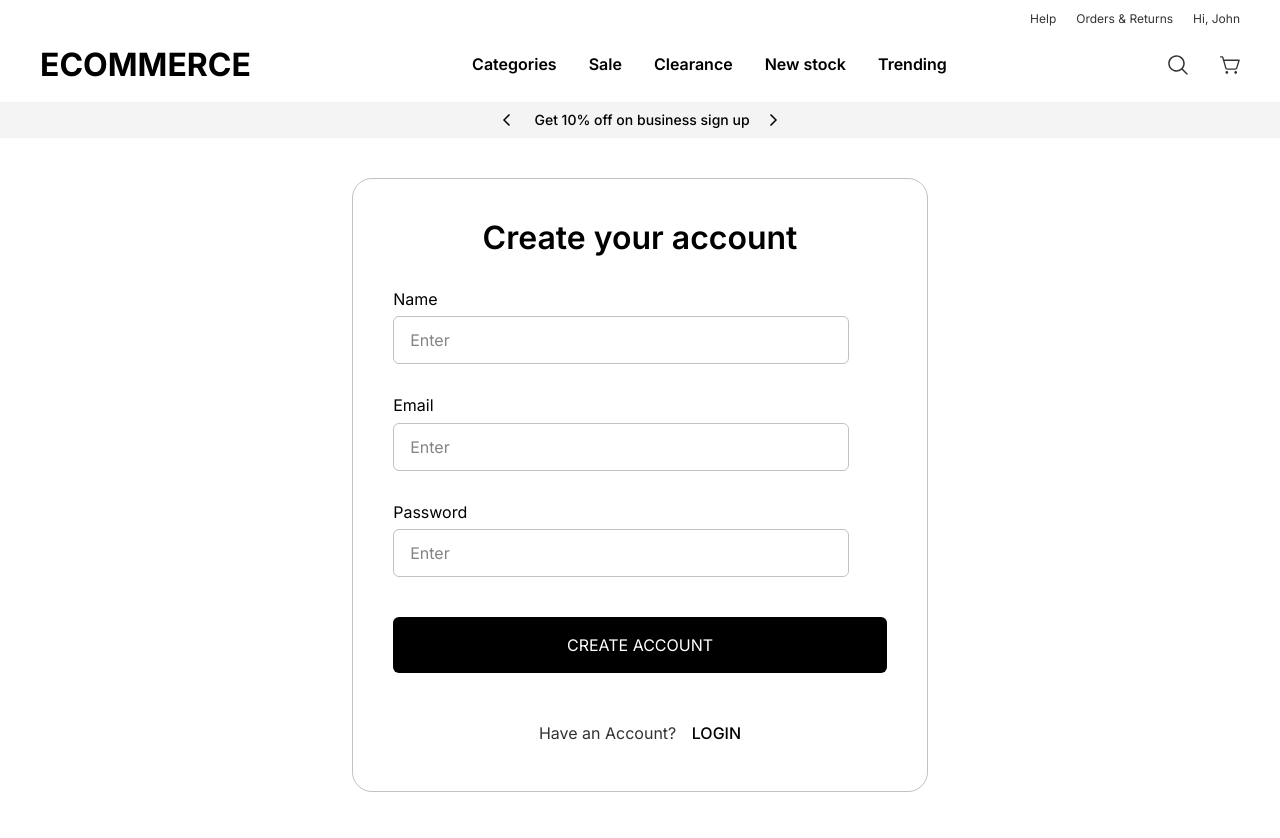
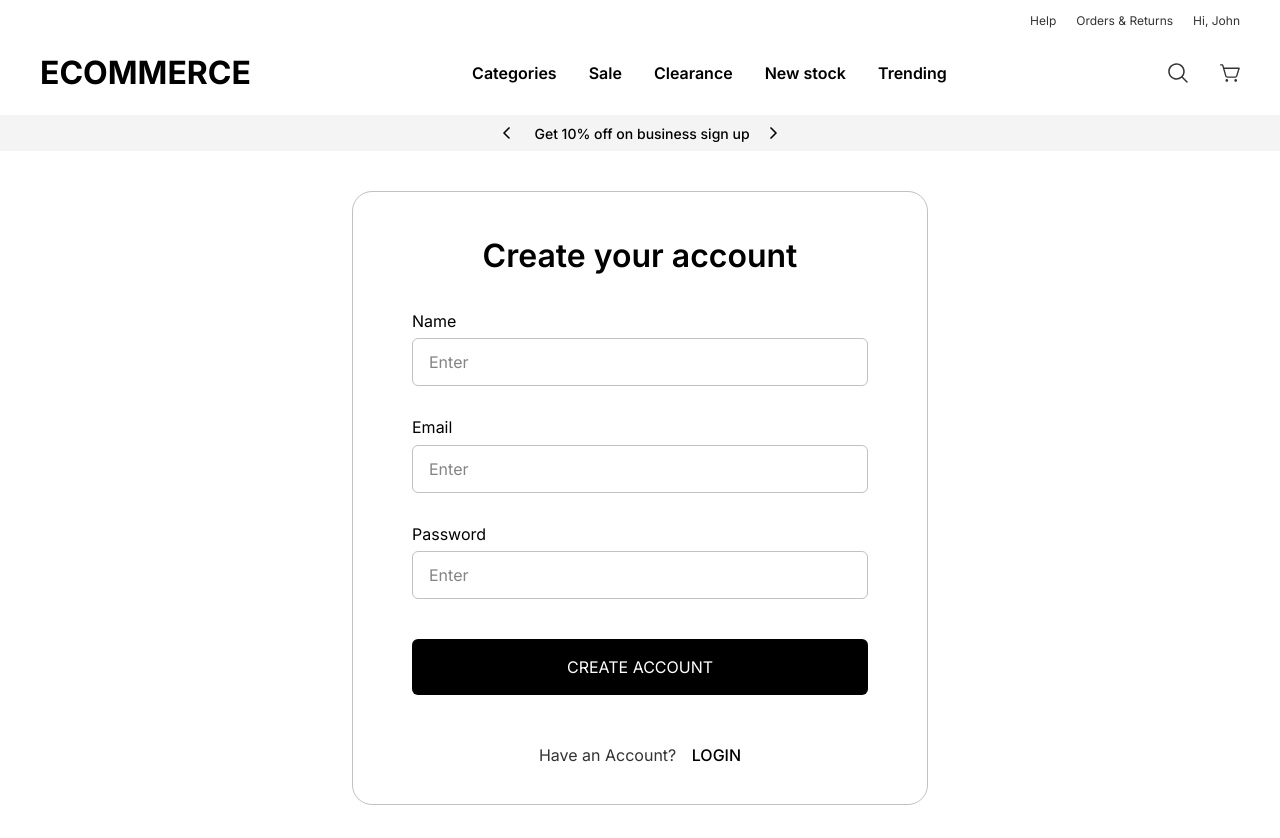
Before and after one commit to Dikhyant/e-commerce-roc8, a Next.js app: page /signup in a window 1280 px wide. Built offline with nearby package versions, Linux system fonts and the light colour scheme.

Commit message:
UI rectifications in sign up, login page. Ensured clickability on checkbox label

```diff
--- a/src/components/common/Checkbox.tsx
+++ b/src/components/common/Checkbox.tsx
@@ -26,7 +26,7 @@ const Checkbox: React.FC<CheckboxProps> = ({
   onCheckBoxClick,
 }) => {
   const [isChecked, setIsChecked] = useState<boolean>(propIsChecked);
-  const buttonRef = useRef<HTMLButtonElement>(null);
+  const buttonRef = useRef<HTMLDivElement>(null);
   const [buttonSize, setButtonSize] = useState<Dimension>({
     width: 20,
     height: 20,
@@ -56,11 +56,16 @@ const Checkbox: React.FC<CheckboxProps> = ({
   }
 
   return (
-    <div className={cn("flex items-center gap-x-[12px]", className)}>
-      <button
+    <button
+      className={cn(
+        "flex items-center gap-x-[12px] hover:cursor-pointer",
+        className,
+      )}
+      onClick={onClick}
+    >
+      <div
         ref={buttonRef}
         className={cn("h-[24px] w-[24px] overflow-hidden rounded-[4px]")}
-        onClick={onClick}
       >
         {!!isChecked || (isOverridden && propIsChecked) ? (
           <CheckboxChecked
@@ -70,16 +75,16 @@ const Checkbox: React.FC<CheckboxProps> = ({
         ) : (
           <div className={cn("h-full w-full bg-[#CCCCCC]")}></div>
         )}
-      </button>
-      <h6
+      </div>
+      <label
         className={cn(
           "font-inter text-[16px] font-[400] text-[#000000]",
           textClassName ?? textClassName,
         )}
       >
         {text}
-      </h6>
-    </div>
+      </label>
+    </button>
   );
 };
 
--- a/src/components/common/DiscountBar.tsx
+++ b/src/components/common/DiscountBar.tsx
@@ -10,11 +10,7 @@ const DiscountBar: React.FC = () => {
     >
       <Chevron //left chevron
       />
-      <div
-        className={cn(
-          "ml-[24px] mr-[20px] text-[14px] font-[500] leading-[16.94px]",
-        )}
-      >
+      <div className={cn("ml-[24px] mr-[20px] text-[14px] font-[500]")}>
         Get 10% off on business sign up
       </div>
       <Chevron
--- a/src/components/common/Header.tsx
+++ b/src/components/common/Header.tsx
@@ -13,17 +13,13 @@ type HeaderNavButtonProps = React.ComponentProps<typeof HeaderNavButton>;
 const Header: React.FC<HeaderProps> = ({ headerNavButtonsData }) => {
   return (
     <header>
-      <div className="flex items-center justify-end gap-x-[20px] px-[40px] py-[12px] text-[12px] font-[400] leading-[14.52px] text-[#333333]">
+      <div className="flex items-center justify-end gap-x-[20px] px-[40px] py-[12px] text-[12px] font-[400] text-[#333333]">
         <button>Help</button>
         <button>Orders & Returns</button>
         <button>Hi, John</button>
       </div>
       <div className="flex w-full items-center justify-between bg-[#fff] px-[40px] pb-[18px] pt-[7px]">
-        <h1
-          className={cn("text-[32px] font-[700] leading-[38.73px] text-[#000]")}
-        >
-          ECOMMERCE
-        </h1>
+        <h1 className={cn("text-[32px] font-[700] text-[#000]")}>ECOMMERCE</h1>
 
         <div className="hidden items-center gap-x-[32px] md:flex">
           {headerNavButtonsData && headerNavButtonsData?.length > 0 ? (
@@ -33,9 +29,7 @@ const Header: React.FC<HeaderProps> = ({ headerNavButtonsData }) => {
                   key={item?.href}
                   label={item?.label}
                   href={item?.href}
-                  className={cn(
-                    "text-[16px] font-[600] leading-[19.36px] text-[#000000]",
-                  )}
+                  className={cn("text-[16px] font-[600] text-[#000000]")}
                 />
               );
             })
--- a/src/components/common/LoginForm.tsx
+++ b/src/components/common/LoginForm.tsx
@@ -122,15 +122,15 @@ const LoginForm: React.FC<LoginFormProps> = ({ className }) => {
         Login
       </h3>
 
-      <h4 className="mt-[36px] text-[24px] font-[500] leading-[29.05px] text-[#000]">
+      <h4 className="mt-[36px] text-center text-[24px] font-[500] text-[#000] max-sm:text-[18px]">
         Welcome back to ECOMMERCE
       </h4>
 
-      <h6 className="mt-[13px] text-[16px] font-[400] leading-[19.36px] text-[#000]">
+      <h6 className="mt-[13px] text-[16px] font-[400] text-[#000]">
         The next gen business marketplace
       </h6>
 
-      <form className="mt-[32px] w-auto max-sm:w-11/12" onSubmit={onSubmit}>
+      <form className="mt-[32px] max-sm:w-11/12" onSubmit={onSubmit}>
         <TextInput
           name="Email"
           label="Email"
--- a/src/components/common/SignupForm.tsx
+++ b/src/components/common/SignupForm.tsx
@@ -129,11 +129,11 @@ const SignupForm: React.FC<SignupFormProps> = ({ className }) => {
         className,
       )}
     >
-      <h3 className="text-[32px] font-[600] leading-[38.73px] text-[#000]">
+      <h3 className="text-[32px] font-[600] text-[#000] max-sm:text-[24px]">
         Create your account
       </h3>
 
-      <form className="mt-[32px] w-[86%]" onSubmit={onSubmit}>
+      <form className="mt-[32px] max-sm:w-11/12" onSubmit={onSubmit}>
         <TextInput
           name="Name"
           label="Name"
@@ -163,7 +163,7 @@ const SignupForm: React.FC<SignupFormProps> = ({ className }) => {
         <PrimaryButton
           type="submit"
           text="CREATE ACCOUNT"
-          className="mt-[40px] w-[100%] text-[16px]"
+          className="mt-[40px] w-[456px] text-[16px] max-sm:w-full"
           isDisabled={!!isSubmitButtonDisabled}
           isLoaderVisible={!!isSubmitButtonLoaderVisible}
         />
```
Also changed, not shown: src/app/mark-interests/page.tsx (indentation only).
